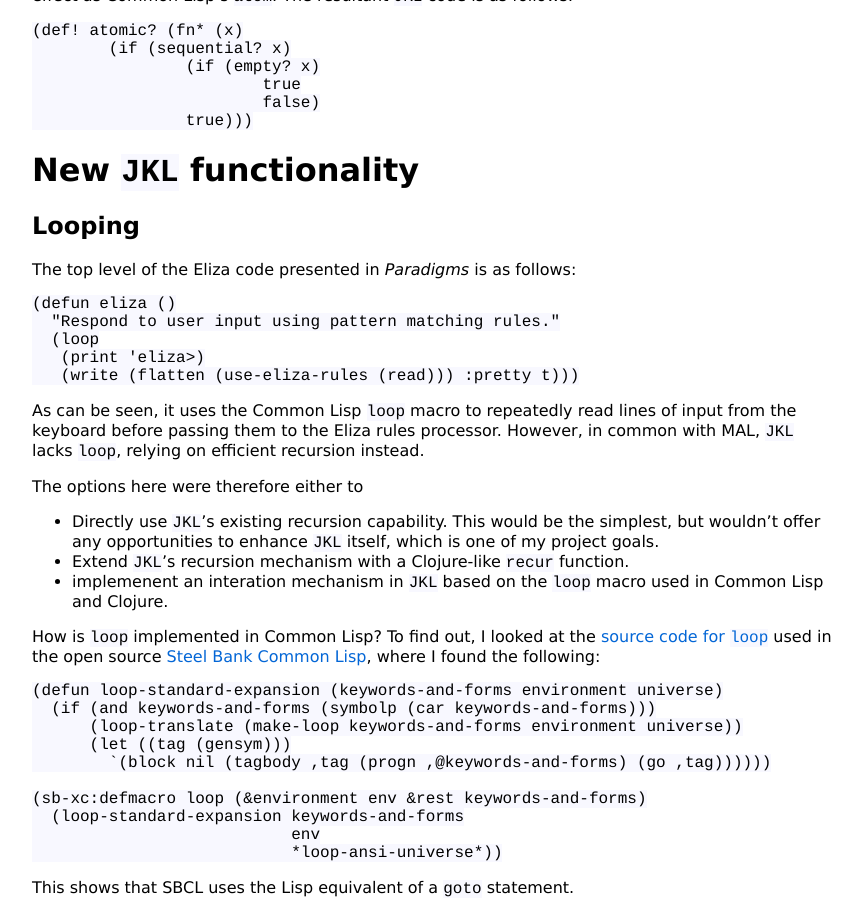
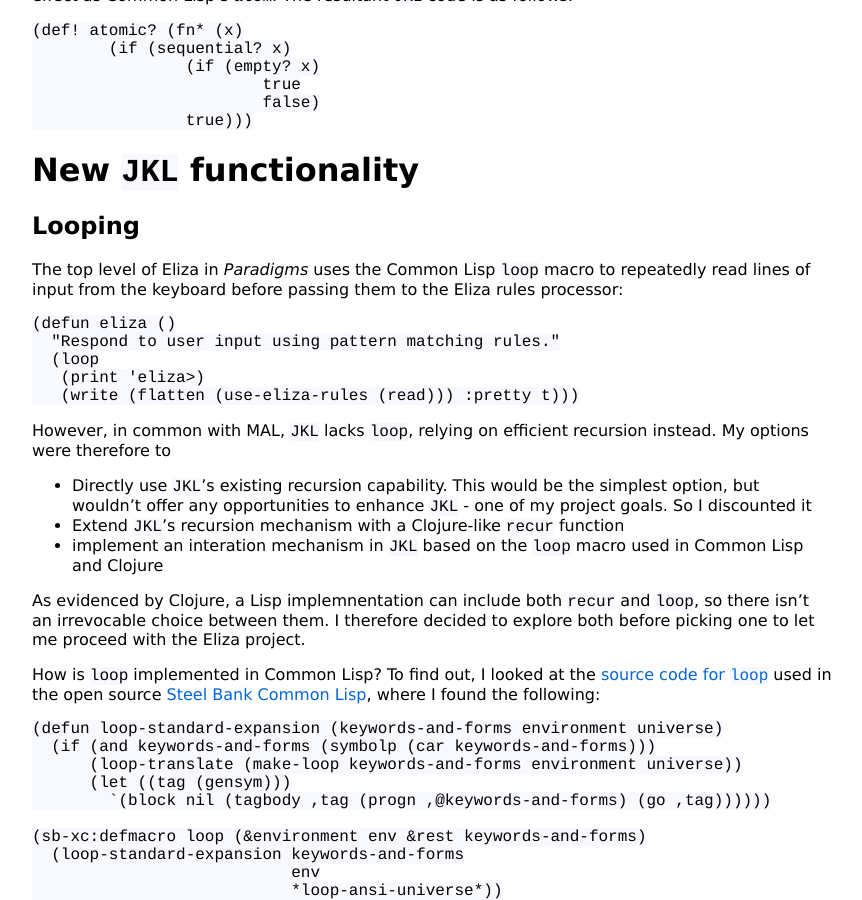
Before and after one commit to KineticLensman/KineticLensman.github.io, a Jekyll site: the page built from _posts/2020-04-03-Journey-continues.md, in a window 1280 px wide and 900 px high, scrolled down 977 px. Shown: the whole window, without its empty margins (208-1070 px from the left). Built offline with Jekyll 4.4.1, drawn with Linux system fonts in a browser that asks for light colours.

Commit message:
Continued description of looping

````diff
--- a/_posts/2020-04-03-Journey-continues.md
+++ b/_posts/2020-04-03-Journey-continues.md
@@ -38,7 +38,7 @@ Because I'm prioritizing Clojure compliance, I had to write an `atomic?` functio
 
 ## Looping
 
-The top level of the Eliza code presented in *Paradigms* is as follows:
+The top level of Eliza in *Paradigms* uses the Common Lisp `loop` macro to repeatedly read lines of input from the keyboard before passing them to the Eliza rules processor:
 ```
 (defun eliza ()
   "Respond to user input using pattern matching rules."
@@ -46,12 +46,12 @@ The top level of the Eliza code presented in *Paradigms* is as follows:
    (print 'eliza>)
    (write (flatten (use-eliza-rules (read))) :pretty t)))
 ```
-As can be seen, it uses the Common Lisp `loop` macro to repeatedly read lines of input from the keyboard before passing them to the Eliza rules processor. However, in common with MAL, `JKL` lacks `loop`, relying on efficient recursion instead.
+However, in common with MAL, `JKL` lacks `loop`, relying on efficient recursion instead. My options were therefore to
+* Directly use `JKL`'s existing recursion capability. This would be the simplest option, but wouldn't offer any opportunities to enhance `JKL` - one of my project goals. So I discounted it
+* Extend `JKL`'s recursion mechanism with a Clojure-like `recur` function
+* implement an interation mechanism in `JKL` based on the `loop` macro used in Common Lisp and Clojure
 
-The options here were therefore either to
-* Directly use `JKL`'s existing recursion capability. This would be the simplest, but wouldn't offer any opportunities to enhance `JKL` itself, which is one of my project goals.
-* Extend `JKL`'s recursion mechanism with a Clojure-like `recur` function.
-* implemenent an interation mechanism in `JKL` based on the `loop` macro used in Common Lisp and Clojure.
+As evidenced by Clojure, a Lisp implemnentation can include both `recur` and `loop`, so there isn't an irrevocable choice between them. I therefore decided to explore both before picking one to let me proceed with the Eliza project.
 
 How is `loop` implemented in Common Lisp? To find out, I looked at the [source code for `loop`](https://github.com/sbcl/sbcl/blob/master/src/code/loop.lisp) used in the open source [Steel Bank Common Lisp](https://github.com/sbcl/sbcl), where I found the following:
 
````
